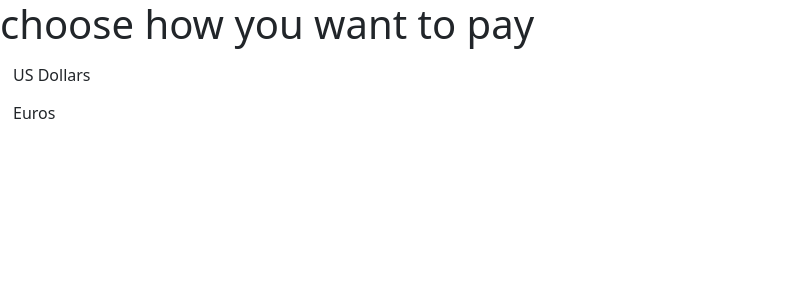
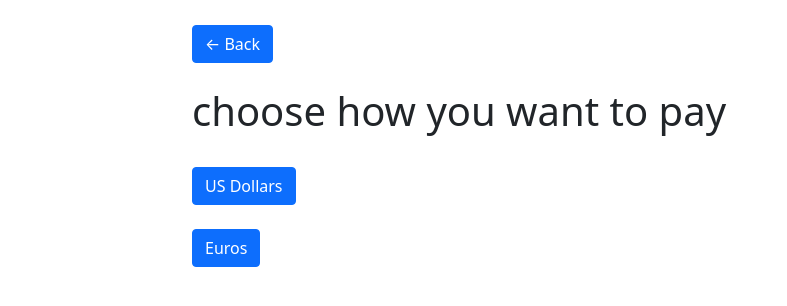
Before and after one commit to somebody4545/stripetest, a Flask app: page /choosemethod in a window 1280 px wide. Shown: the top 306 px of the page, without its empty margins (0-787 px from the left). Run offline with Flask 2, Linux system fonts and the light colour scheme.

Commit message:
Added back buttons

```diff
--- a/templates/choosemethod.html
+++ b/templates/choosemethod.html
@@ -7,8 +7,14 @@
     <link href="https://cdn.jsdelivr.net/npm/bootstrap@5.1.3/dist/css/bootstrap.min.css" rel="stylesheet" integrity="sha384-1BmE4kWBq78iYhFldvKuhfTAU6auU8tT94WrHftjDbrCEXSU1oBoqyl2QvZ6jIW3" crossorigin="anonymous">
     <title>Choose a Currency</title>
 </head>
-<body>
+<body style='width:70%; margin: 25px auto auto auto;'>
+    <a href="/">
+        <button class='btn btn-primary'>← Back</button>
+    </a>
+    <br>
+    <br>
     <h1>choose how you want to pay</h1>
-    <div><form action="/{{url}}?currency=usd" method="post"><button class='btn btn-default'>US Dollars</button></form> <form action="/{{url}}?currency=eur" method="post"> <button class='btn btn-default'>Euros</button></form></div>
+    <br>
+    <div><form action="/{{url}}?currency=usd" method="post"><button class='btn btn-primary'>US Dollars</button></form>  <br><form action="/{{url}}?currency=eur" method="post"> <button class='btn btn-primary'>Euros</button></form></div>
 </body>
 </html>
```
Also changed, not shown: templates/index.html (+5 -3 lines), templates/thanks.html (+6 -1 lines).
